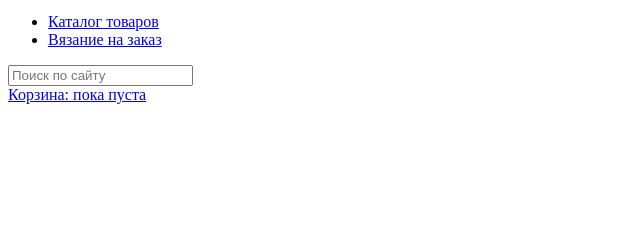
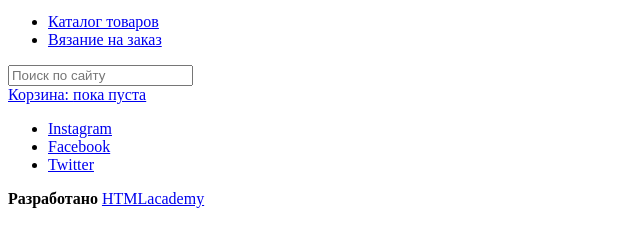
Before and after one commit to AndrejMaier/53732-mishka, a website: page source/index.html in a window 1280 px wide. Shown: the part 71-318 px from the top of the page, without its empty margins (0-640 px from the left). Drawn offline with Linux system fonts and the light colour scheme.

Commit message:
Добавил футер в index.html

```diff
--- a/source/index.html
+++ b/source/index.html
@@ -28,6 +28,19 @@
         </div>
       </nav>
     </header>
-
+    <footer class="main-footer">
+      <section class="main-footer__social social">
+        <ul class="social__list">
+          <!-- Добавим иконки фоном -->
+          <li class="social__item"><a href="https://www.instagram.com" class="social__link social__link--instagram">Instagram</a></li>
+          <li class="social__item"><a href="https://www.facebook.com/" class="social__link social__link--facebook">Facebook</a></li>
+          <li class="social__item"><a href="https://www.twitter.com/" class="social__link social__link--twitter">Twitter</a></li>
+        </ul>
+      </section>
+      <section class="main-footer__developers">
+        <b class="main-footer__developers-title">Разработано</b>
+        <a class="main-footer__developers-link developer-htmlacademy" href="https://htmlacademy.ru/intensive/adaptive">HTMLacademy</a>
+      </section>
+    </footer>
   </body>
 </html>
```
